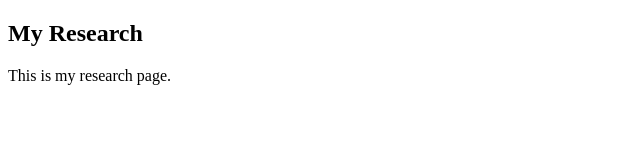
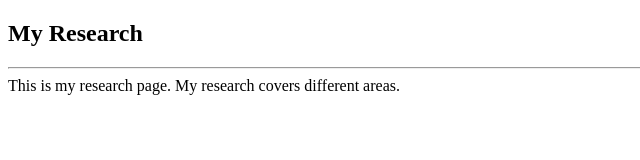
Before and after one commit to AlvinLHC/Personal_Website, a plain HTML site: page Research.html in a window 1280 px wide. Shown: the whole page, without its empty margins (0-640 px from the left). Drawn offline with Linux system fonts and the light colour scheme.

Commit message:
Changes to Research and Teaching page

```diff
--- a/Research.html
+++ b/Research.html
@@ -8,6 +8,7 @@
 </head>
 <body>
     <h2>My Research</h2>
-    This is my research page.
+    <hr>
+    This is my research page. My research covers different areas.
 </body>
 </html>
```
Also changed, not shown: Teaching.html (+1 -0 lines).
